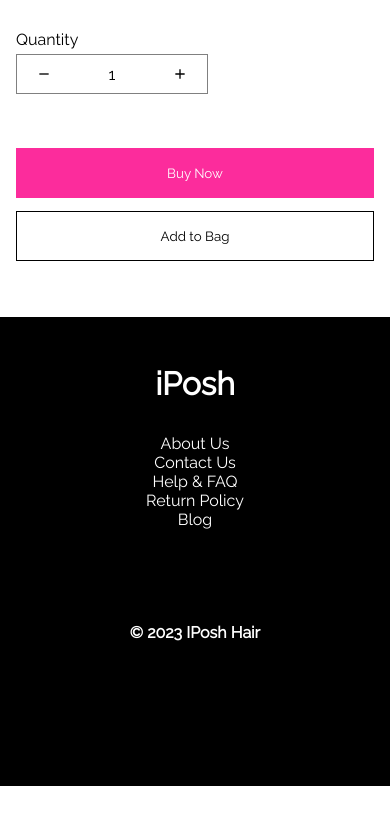
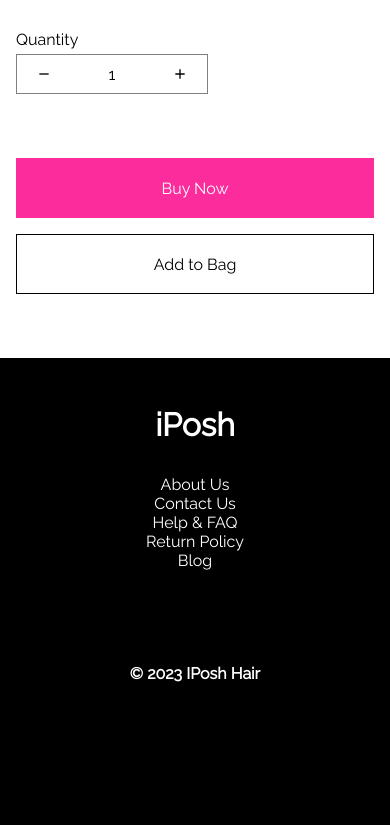
Before and after one commit to Ibeneme/iposh, a React (Create React App) app: page /product/1 in a window 390 px wide. Shown: the part 1076-1901 px from the top of the page. Before the commit the page ends 1862 px from the top, so only its background shows below. Built offline with nearby package versions, Linux system fonts and the light colour scheme.

Commit message:
mobile-version

```diff
--- a/src/components/products/ProductDescription/Description.css
+++ b/src/components/products/ProductDescription/Description.css
@@ -33,17 +33,19 @@
   background-color: #fc2c9c;
   border: none;
   margin-top: 4em;
-  height: 50px;
+  height: 60px;
   color: white;
+  font-size: 16px;
 }
 .product-description-div-btn-btn-white {
   width: 100%;
   background-color: #fff;
   border: 1px solid black;
   margin-top: 1em;
-  height: 50px;
+  height: 60px;
   color: #000;
   margin-bottom: 3em;
+  font-size: 16px;
 }
 
 @media (max-width: 719px) {
```
